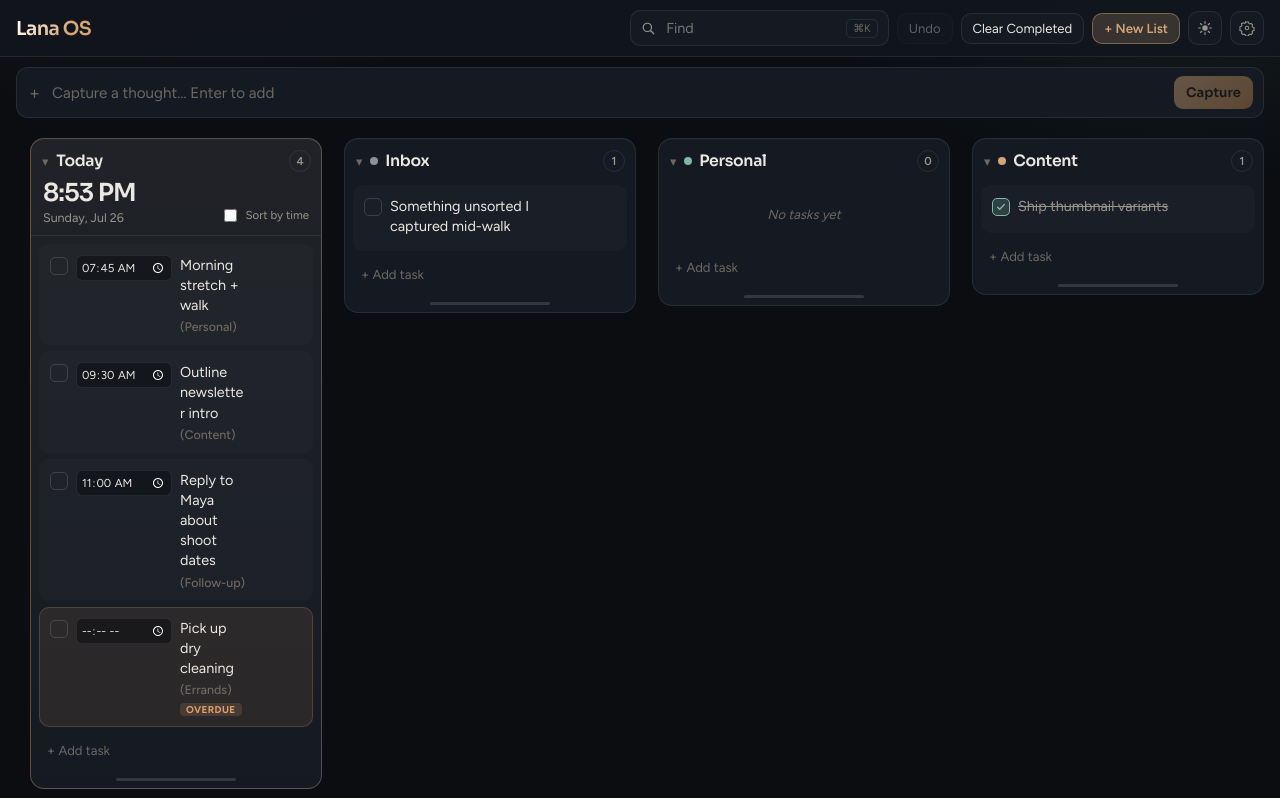
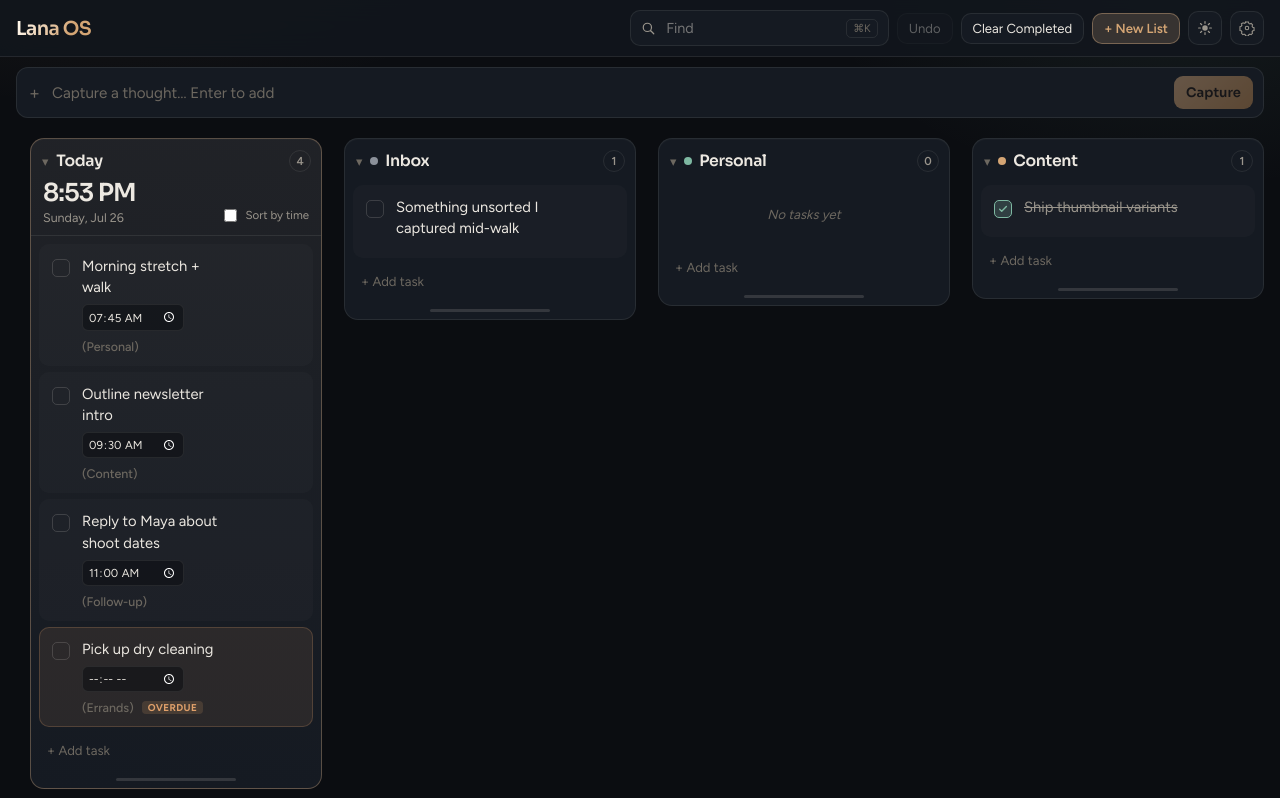
Before and after one commit to lanaivory/lana-os, a React (Vite) app: page / in a window 1280 px wide. Shown: the top 798 px of the page. Built offline with nearby package versions, Linux system fonts and the light colour scheme.

Commit message:
Fix timed playlist rows and polish DnD board UX
Move time/source/overdue into a meta row under the title so playlist
task text wraps cleanly without overlap. Keep 2D board DnD, card
resize, insertion lines, and planned-task hiding intact.

Co-authored-by: Lana Ivory <hello@lanaivory.com>

```diff
--- a/src/App.css
+++ b/src/App.css
@@ -550,12 +550,12 @@ body.is-resizing * {
 /* Tasks */
 .task {
   display: block;
-  padding: 10px 10px;
+  padding: 11px 12px;
   border-radius: 10px;
   border: 1px solid transparent;
   background: color-mix(in srgb, var(--text) 2%, transparent);
   cursor: grab;
-  min-height: 48px;
+  min-height: 52px;
   transition: background 120ms ease, border-color 120ms ease, transform 160ms cubic-bezier(.2,.8,.2,1);
 }
 
@@ -596,17 +596,17 @@ body.is-resizing * {
 }
 
 .task__row {
-  display: flex;
-  align-items: flex-start;
-  gap: 8px;
+  display: grid;
+  grid-template-columns: 20px minmax(0, 1fr) auto auto;
+  align-items: start;
+  column-gap: 10px;
   width: 100%;
 }
 
 .task__check {
-  flex: 0 0 18px;
   width: 18px;
   height: 18px;
-  margin-top: 2px;
+  margin-top: 3px;
   border-radius: 5px;
   border: 1.5px solid var(--line-strong);
   background: transparent;
@@ -628,16 +628,14 @@ body.is-resizing * {
 }
 
 .task__time {
-  flex: 0 0 auto;
-  width: 96px;
+  width: 102px;
   border: 1px solid var(--line);
   border-radius: 6px;
   background: color-mix(in srgb, var(--bg) 55%, transparent);
   color: var(--text);
   font: inherit;
   font-size: 0.72rem;
-  padding: 3px 4px;
-  margin-top: 0;
+  padding: 3px 5px;
   color-scheme: dark;
 }
 
@@ -646,27 +644,27 @@ body.is-resizing * {
 }
 
 .task__content {
-  flex: 1 1 auto;
   min-width: 0;
   display: flex;
   flex-direction: column;
-  gap: 4px;
+  gap: 6px;
 }
 
 .task__text {
   margin: 0;
-  font-size: 0.9rem;
-  line-height: 1.4;
-  overflow-wrap: anywhere;
-  word-break: break-word;
+  font-size: 0.92rem;
+  line-height: 1.45;
+  overflow-wrap: break-word;
+  word-break: normal;
   white-space: normal;
+  hyphens: none;
 }
 
 .task__meta {
   display: flex;
   flex-wrap: wrap;
   align-items: center;
-  gap: 6px;
+  gap: 8px;
 }
 
 .task__source {
--- a/src/components/TaskRow.tsx
+++ b/src/components/TaskRow.tsx
@@ -75,7 +75,6 @@ export function TaskRow({
         style={style}
         className={[
           'task',
-          showTime ? 'task--timed' : '',
           task.completed ? 'is-done' : '',
           task.overdue && !task.completed ? 'is-overdue' : '',
           sortable.isDragging ? 'is-dragging' : '',
@@ -109,23 +108,24 @@ export function TaskRow({
             </svg>
           </button>
 
-          {showTime && (
-            <input
-              type="time"
-              className="task__time"
-              value={task.time ?? ''}
-              onChange={(e) => onTimeChange?.(task.id, e.target.value || null)}
-              onPointerDown={(e) => e.stopPropagation()}
-              onClick={(e) => e.stopPropagation()}
-              aria-label="Optional time"
-            />
-          )}
-
           <div className="task__content">
             <p className="task__text">
               <HighlightedText text={task.text} query={query} />
             </p>
             <div className="task__meta">
+              {showTime && (
+                <input
+                  type="time"
+                  className="task__time"
+                  value={task.time ?? ''}
+                  onChange={(e) =>
+                    onTimeChange?.(task.id, e.target.value || null)
+                  }
+                  onPointerDown={(e) => e.stopPropagation()}
+                  onClick={(e) => e.stopPropagation()}
+                  aria-label="Optional time"
+                />
+              )}
               {showSource && source && (
                 <span className="task__source">({source.name})</span>
               )}
```
